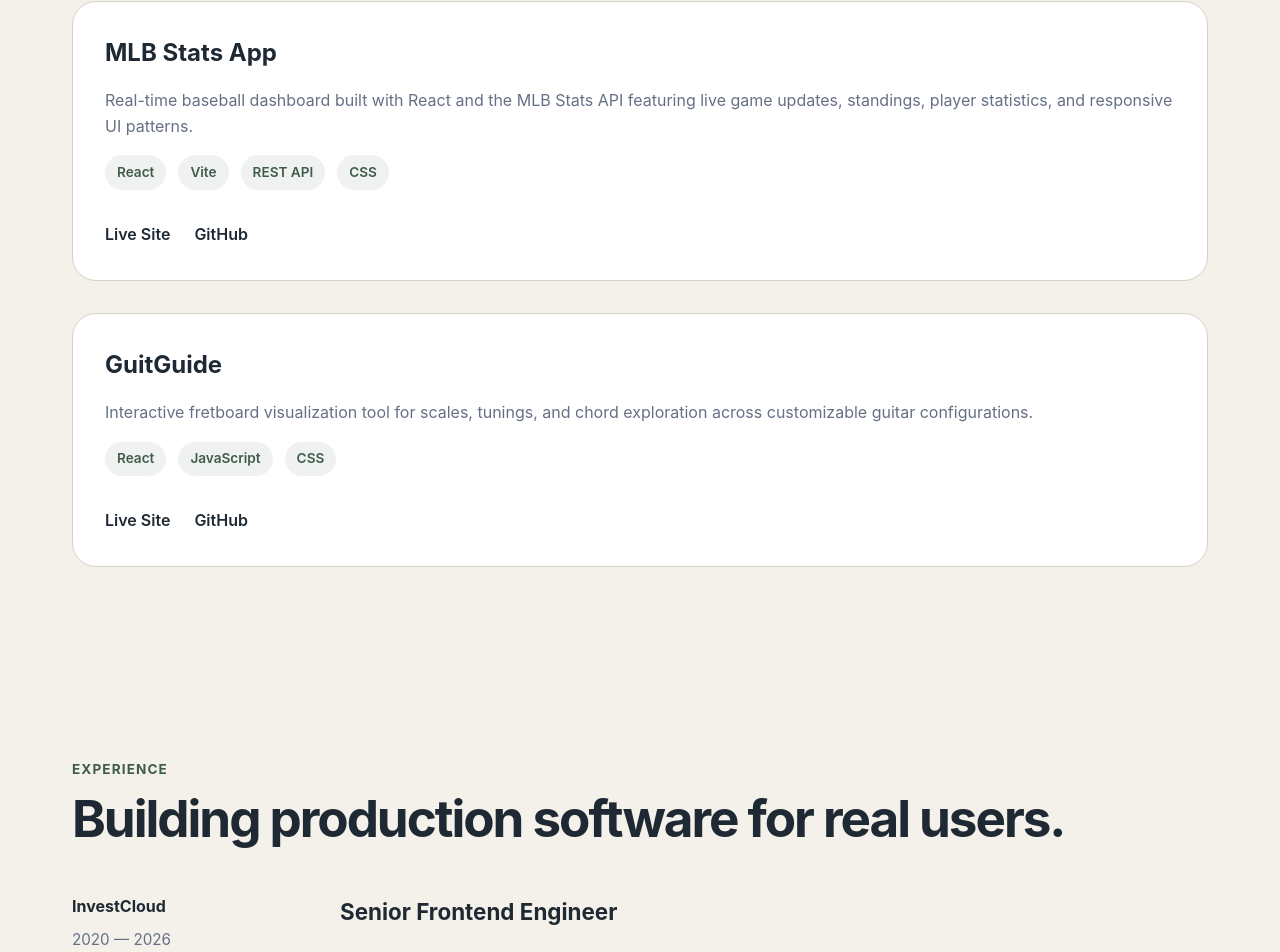
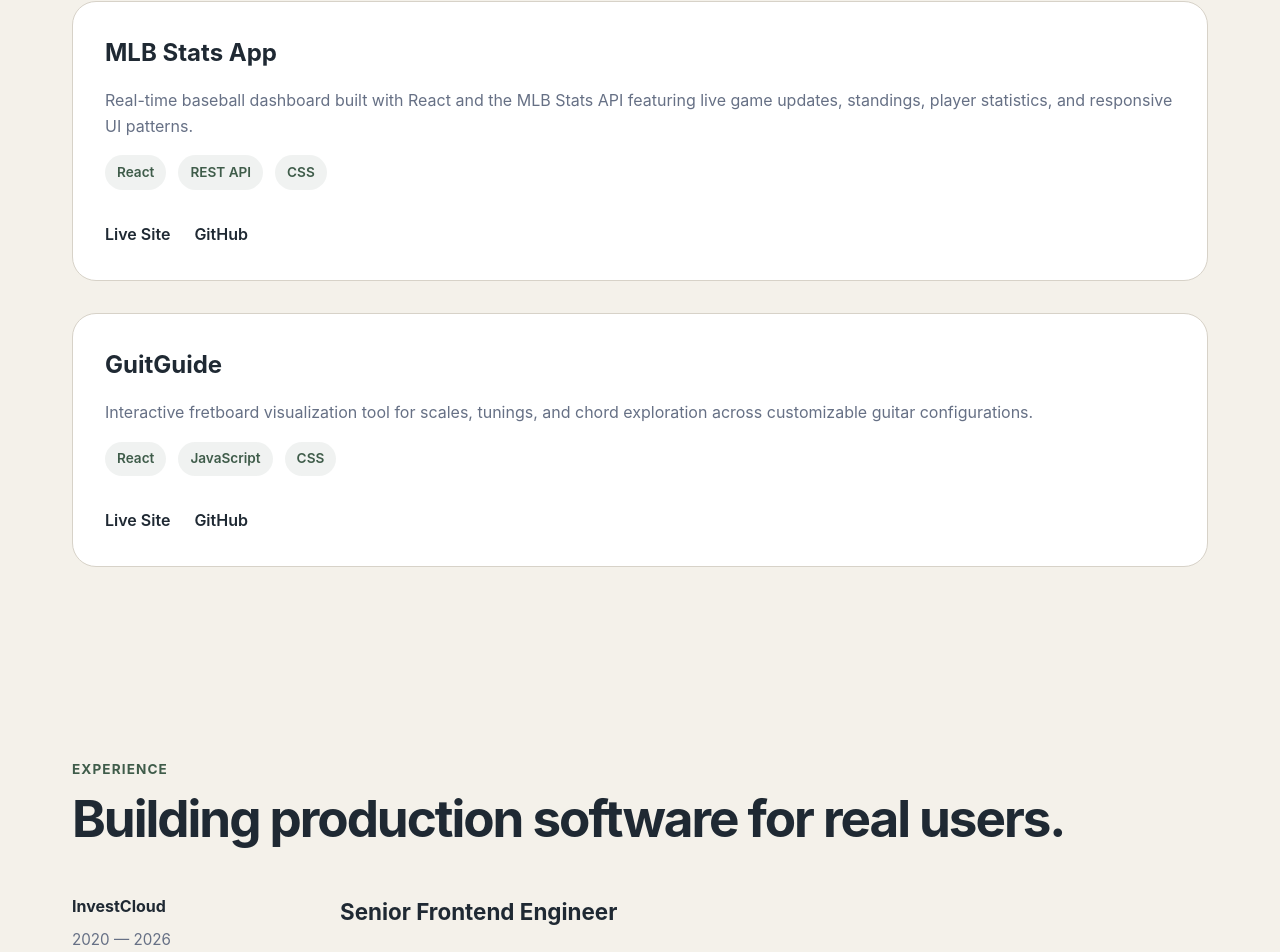
Before and after one commit to jyandell83/personal-site, a React (Vite) app: page / in a window 1280 px wide. Shown: the part 1596-2548 px from the top of the page. Built offline with nearby package versions, Linux system fonts and the light colour scheme.

Commit message:
adds resume

```diff
--- a/src/components/Hero/Hero.jsx
+++ b/src/components/Hero/Hero.jsx
@@ -19,7 +19,12 @@ const Hero = () => {
           View Projects
         </a>
 
-        <a className="btn btn-secondary" href="/resume.pdf">
+        <a
+          className="btn btn-secondary"
+          href="/Jeremy_Yandell_Resume.pdf"
+          target="_blank"
+          rel="noreferrer"
+        >
           View Resume
         </a>
       </div>
--- a/src/components/Projects/Projects.jsx
+++ b/src/components/Projects/Projects.jsx
@@ -7,7 +7,7 @@ const projects = [
     title: "MLB Stats App",
     description:
       "Real-time baseball dashboard built with React and the MLB Stats API featuring live game updates, standings, player statistics, and responsive UI patterns.",
-    tech: ["React", "Vite", "REST API", "CSS"],
+    tech: ["React", "REST API", "CSS"],
     liveUrl: "https://live-mlb-dashboard.vercel.app/",
     githubUrl: "https://github.com/jyandell83/mlb-stats-app",
   },
```
Also changed, not shown: 1 other file (tests, documents, lock files or other folders).
